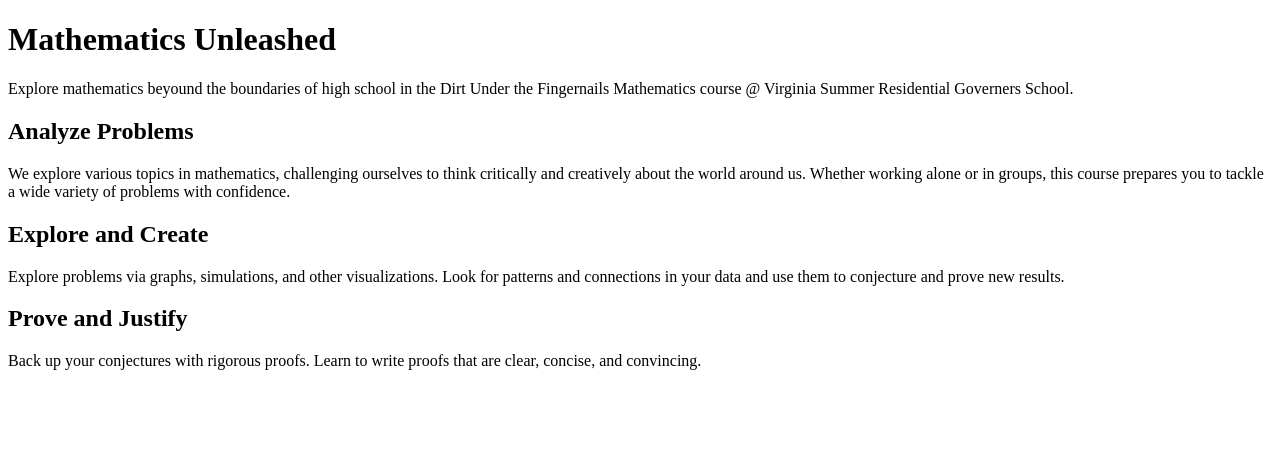
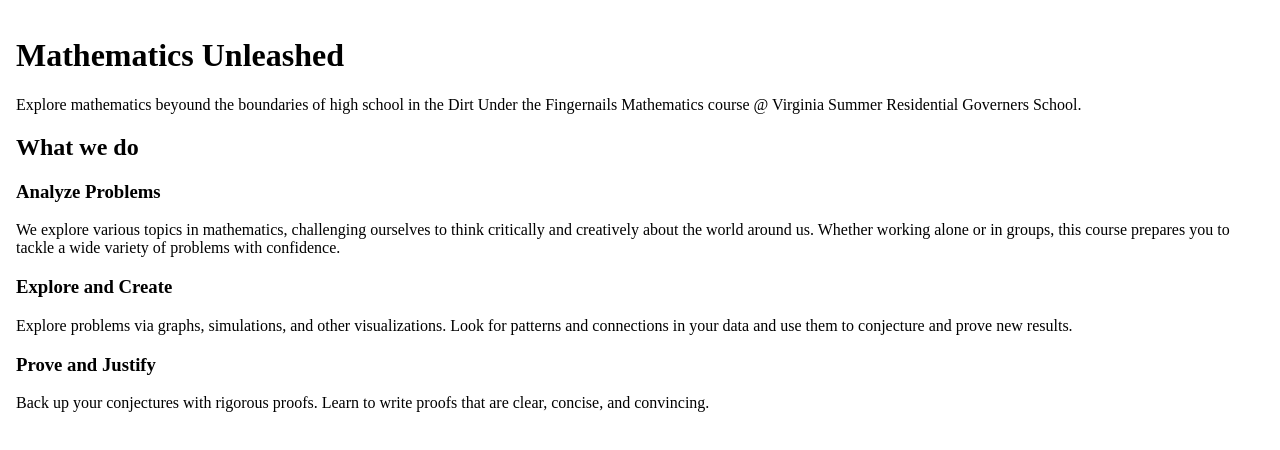
Before and after one commit to dufm-srgs/dufm-srgs.github.io, a SvelteKit app: page / in a window 1280 px wide. Shown: the top 450 px of the page. Built offline with nearby package versions, Linux system fonts and the light colour scheme.

Commit message:
feat: main wrapping, prerendering

```diff
--- /dev/null
+++ b/src/app.css
@@ -0,0 +1,6 @@
+html, body {
+    height: 100%;
+    margin: 0;
+    padding: 0;
+    width: 100%;
+}
--- /dev/null
+++ b/src/routes/+layout.svelte
@@ -0,0 +1,5 @@
+<script lang="ts">
+    import "../app.css"
+</script>
+
+<slot></slot>
--- /dev/null
+++ b/src/routes/+layout.ts
@@ -0,0 +1 @@
+export const prerender = true;
--- a/src/routes/+page.svelte
+++ b/src/routes/+page.svelte
@@ -1,23 +1,35 @@
+<main>
+    <div class="hero">
         <h1>Mathematics Unleashed</h1>
 
         <p>Explore mathematics beyound the boundaries of high school in the Dirt Under the Fingernails Mathematics course @ Virginia Summer Residential Governers School.</p>
+    </div>
 
-<h2>Analyze Problems</h2>
+    <h2>What we do</h2>
+
+    <h3>Analyze Problems</h3>
 
     <p>
         We explore various topics in mathematics, challenging ourselves to think critically and creatively about the world around us.
         Whether working alone or in groups, this course prepares you to tackle a wide variety of problems with confidence.
     </p>
 
-<h2>Explore and Create</h2>
+    <h3>Explore and Create</h3>
 
     <p>
         Explore problems via graphs, simulations, and other visualizations. Look for patterns and connections in your data
         and use them to conjecture and prove new results.
     </p>
 
-<h2>Prove and Justify</h2>
+    <h3>Prove and Justify</h3>
 
     <p>
         Back up your conjectures with rigorous proofs. Learn to write proofs that are clear, concise, and convincing.
     </p>
+</main>
+
+<style>
+    main {
+        padding: 1rem;
+    }
+</style>
```
Lines whose indentation alone changed are shown as unchanged.
